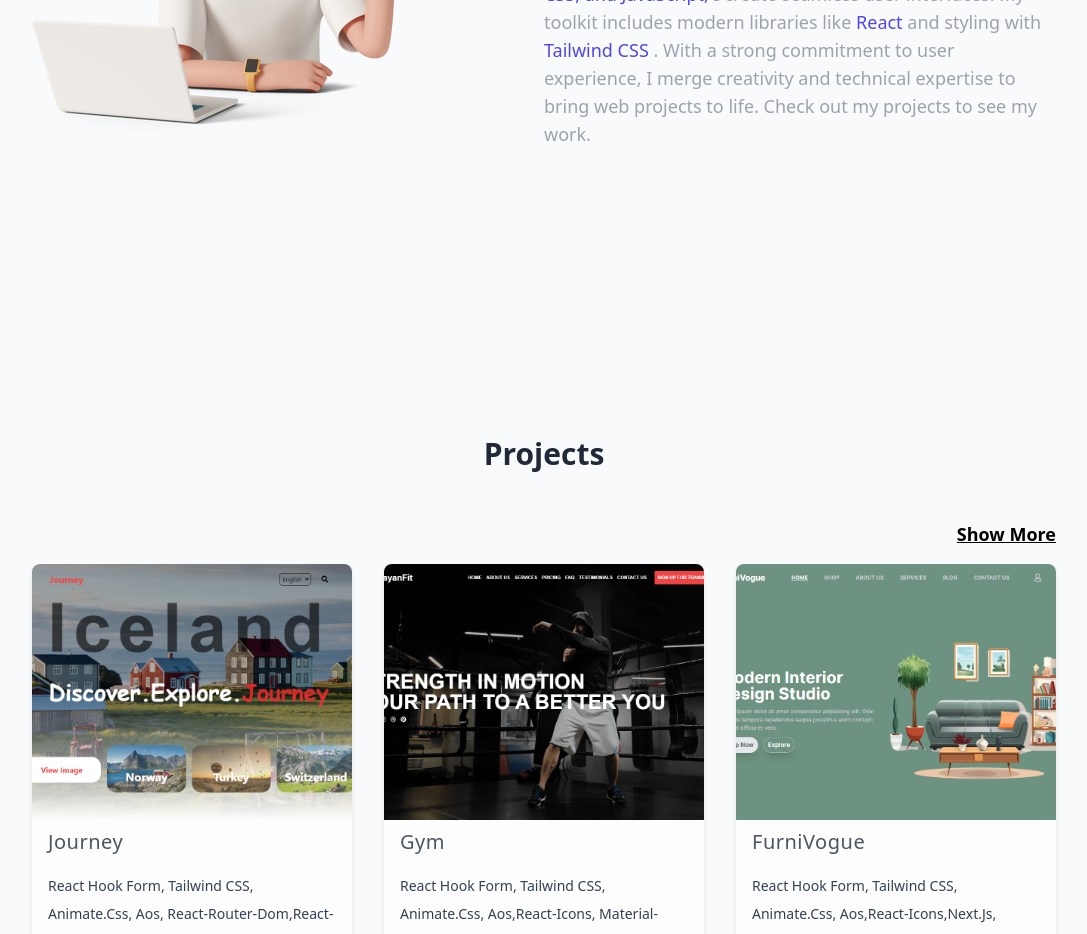
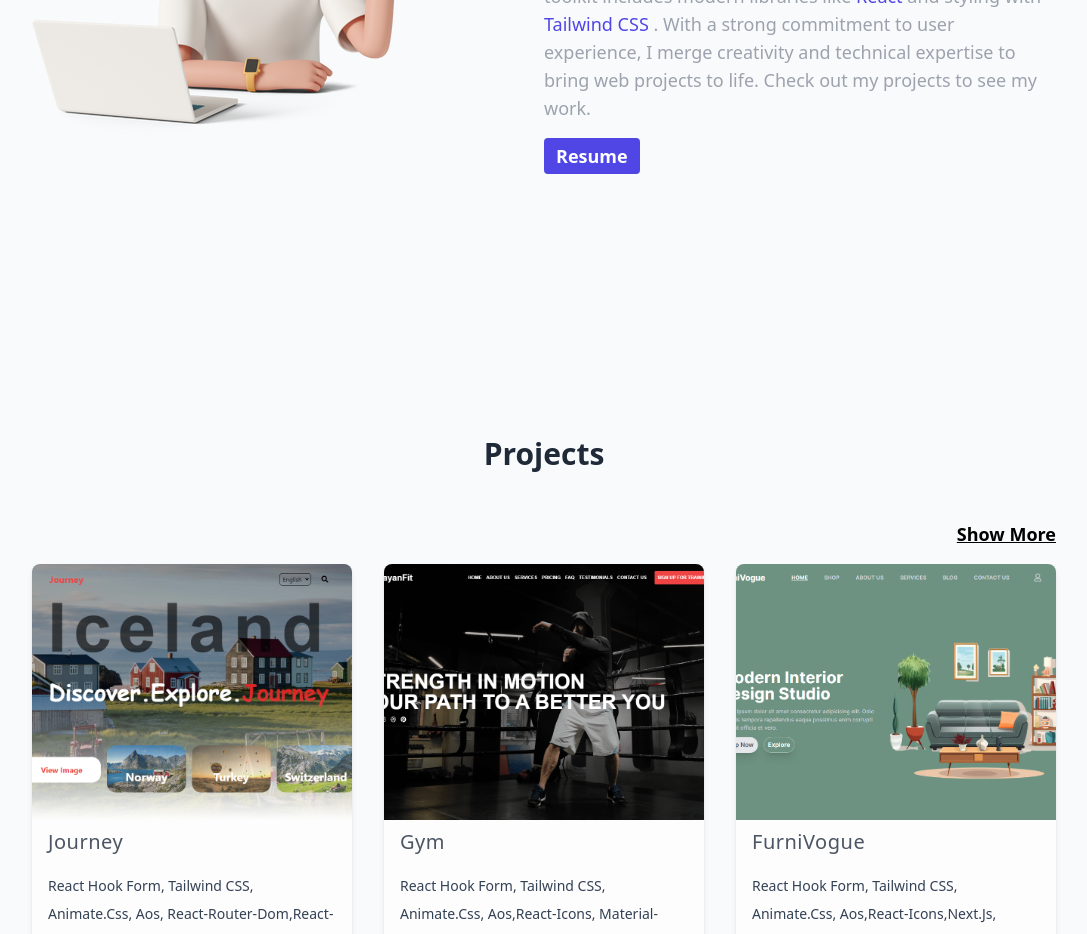
Before and after one commit to mandiptmg/Portfolio, a React (Vite) app: page / in a window 1280 px wide. Shown: the part 1180-2114 px from the top of the page, without its empty margins (96-1183 px from the left). Built offline with nearby package versions, Linux system fonts and the light colour scheme.

Commit message:
add  resume

```diff
--- a/src/component-1/About.jsx
+++ b/src/component-1/About.jsx
@@ -33,7 +33,16 @@ const About = () => {
               and technical expertise to bring web projects to life. Check out
               my projects to see my work.
             </p>
-
+            <button
+              onClick={() =>
+                window.open(
+                  'https://drive.google.com/file/d/1yurV1bzaWw-ulS9BytRnTN3ukJqB-dG_/view'
+                )
+              }
+              className='rounded px-3 py-1 mt-4 text-white hover:bg-indigo-500 bg-indigo-600 text-base capitalize font-semibold md:text-lg  '
+            >
+              resume
+            </button>
           </div>
         </div>
       </section>
```
